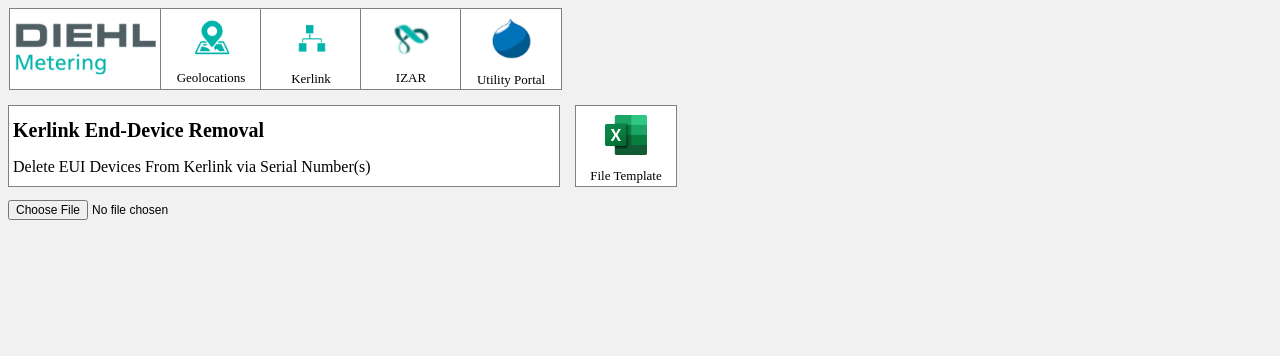
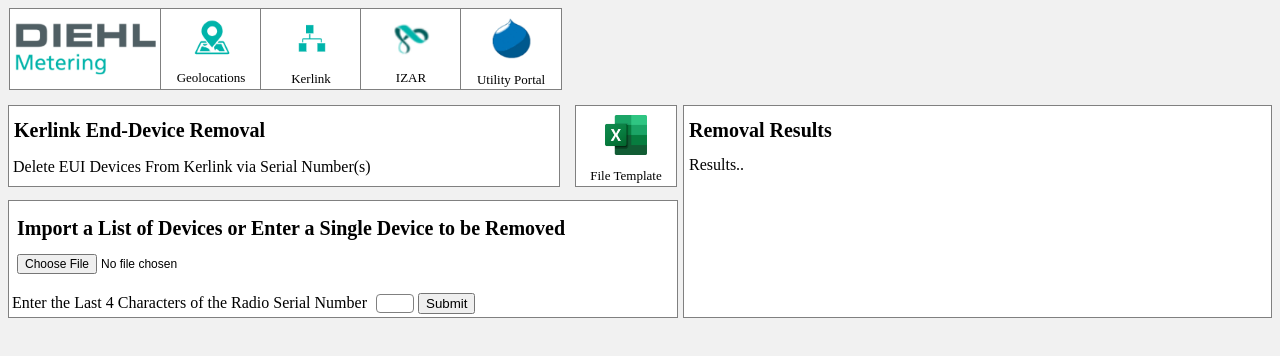
Before and after one commit to erikresendiz64/Diehl-Tools, a plain HTML site: page kerlink.html in a window 1280 px wide. Drawn offline with Linux system fonts and the light colour scheme.

Commit message:
updated results section

```diff
--- a/kerlink.html
+++ b/kerlink.html
@@ -8,6 +8,8 @@
   <link href="styles/tabs.css" rel="stylesheet" />
   <link href="styles/general.css" rel="stylesheet" />
   <link href="styles/pages.css" rel="stylesheet" />
+  <link href="styles/tool.css" rel="stylesheet" />
+  <link href="styles/kerlink.css" rel="stylesheet" />
 
   <script src="scripts/tabs.js" defer></script>
   <script src="scripts/kerlink.js"></script>
@@ -56,14 +58,16 @@
   </div>
 </div>
 
+<div class="tool_1">
+  <div class="user-actions">
     <div class="sub-tab">
+      <div class="tool-info">
         <div class="page-info">
           <h1>Kerlink End-Device Removal</h1>
           <p>
             Delete EUI Devices From Kerlink via Serial Number(s)
           </p>
         </div>
-
         <div class="tab-option">
           <div
                   class="header-tool"
@@ -74,16 +78,31 @@
           </div>
         </div>
       </div>
+    </div>
 
+    <div class="data-input">
+      <h1>
+        Import a List of Devices or Enter a Single Device to be Removed
+      </h1>
       <div class="input-csv">
         <input type="file" id="csv" accept=".csv" />
+      </div>
+      <div class="input-text">
+        <label>
+          Enter the Last 4 Characters of the Radio Serial Number
+          <input type="text" id="text-EUI" maxlength="4" minlength="4"/>
+        </label>
+        <button id="submit-btn" onclick="removeSingleEUI()">Submit</button>
+      </div>
+    </div>
+
+  </div>
+
+  <div class="results">
+    <h1>Removal Results</h1>
+    <p class="results_p" id="results_id">Results..</p>
+  </div>
 </div>
 
 </body>
 </html>
-</title>
-</head>
-<body>
-
-</body>
-</html>
--- a/scripts/kerlink.js
+++ b/scripts/kerlink.js
@@ -76,21 +76,23 @@
 
 async function processData(fileData, token) {
     const dataArray = fileData.split("\n");
+    document.getElementById('csv').value = null;
     console.log(dataArray);
     for (let i = 1; i < dataArray.length - 1; ++i) {
         let euiID = dataArray[i].replace("\r", "");
         if (euiID) {
-            if (isValidEUI(euiID)) {
-                await removeEUI(euiID, token);
-            } else {
-                console.log(`Could not remove MIU ${euiID}`);
-            }
+            await removeEUI(euiID, token);
         }
     }
 }
 
 async function removeEUI(MIU, token) {
-    console.log(`Removing MIU ${MIU}`);
+    document.getElementById("results_id").innerText += `Removing MIU ${MIU}\n`;
+
+    if(!isValidEUI(MIU)){
+        document.getElementById("results_id").innerText += "Incorrect Serial Number Format\n\n"
+        return;
+    }
 
     let deleteRequest = await fetch ('https://nwm.izarplus.com/gms/application/endDevices/' + MIU,
         {
@@ -102,6 +104,18 @@
         });
 
     if(deleteRequest.status >= 200 && deleteRequest.status < 300) {
-        console.log("Device Succesfully Deleted")
+        document.getElementById("results_id").innerText += `Device successfully deleted\n\n`;
+    } else {
+        document.getElementById("results_id").innerText += `Couldn't delete device\n\n`;
     }
 }
+
+async function removeSingleEUI() {
+    document.getElementById("results_id").innerText = "";
+    let token = await retrieveToken();
+    let EUI = document.getElementById("text-EUI").value;
+    let MIU = "94A40C0B0100" + EUI;
+    await removeEUI(MIU, token);
+    document.getElementById("results_id").innerText += "Process Finished";
+
+}
--- /dev/null
+++ b/styles/geolocations.css
@@ -0,0 +1,6 @@
+input[type=text] {
+    margin-top: 20px;
+    border: 1px solid gray;
+    border-radius: 4px;
+    width: 200px;
+}
--- /dev/null
+++ b/styles/kerlink.css
@@ -0,0 +1,6 @@
+input[type=text] {
+    margin-top: 20px;
+    border: 1px solid gray;
+    border-radius: 4px;
+    width: 32px;
+}
--- /dev/null
+++ b/styles/tool.css
@@ -0,0 +1,49 @@
+.tool_1 {
+    display: flex;
+    flex-direction: row;
+}
+
+.user-actions {
+    display: flex;
+    flex-direction: column;
+}
+
+.data-input{
+    display: flex;
+    flex-direction: column;
+    border: 1px solid grey;
+    width: 662px;
+    background-color: white;
+    padding: 3px;
+}
+
+
+.tool-info {
+    display: flex;
+    flex-direction: row;
+}
+
+input{
+    margin-left: 5px;
+}
+
+.results {
+    border: 1px solid grey;
+    width: 100%;
+    margin-left: 5px;
+    background-color: white;
+    overflow: scroll;
+    white-space: pre-line;
+    display: flex;
+    flex-direction: column;
+}
+
+.results_p {
+    margin-top: 0px;
+    margin-left: 5px;
+}
+
+.tool_1 h1{
+    font-size: 20px;
+    margin-left: 5px;
+}
```
Also changed, not shown: files_/kerlink_euis.csv (+3 -5 lines), geolocations.html (+28 -2 lines), scripts/geolocations.js (+19 -1 lines), styles/pages.css (line endings or trailing spaces). Lines whose indentation alone changed are shown as unchanged.
